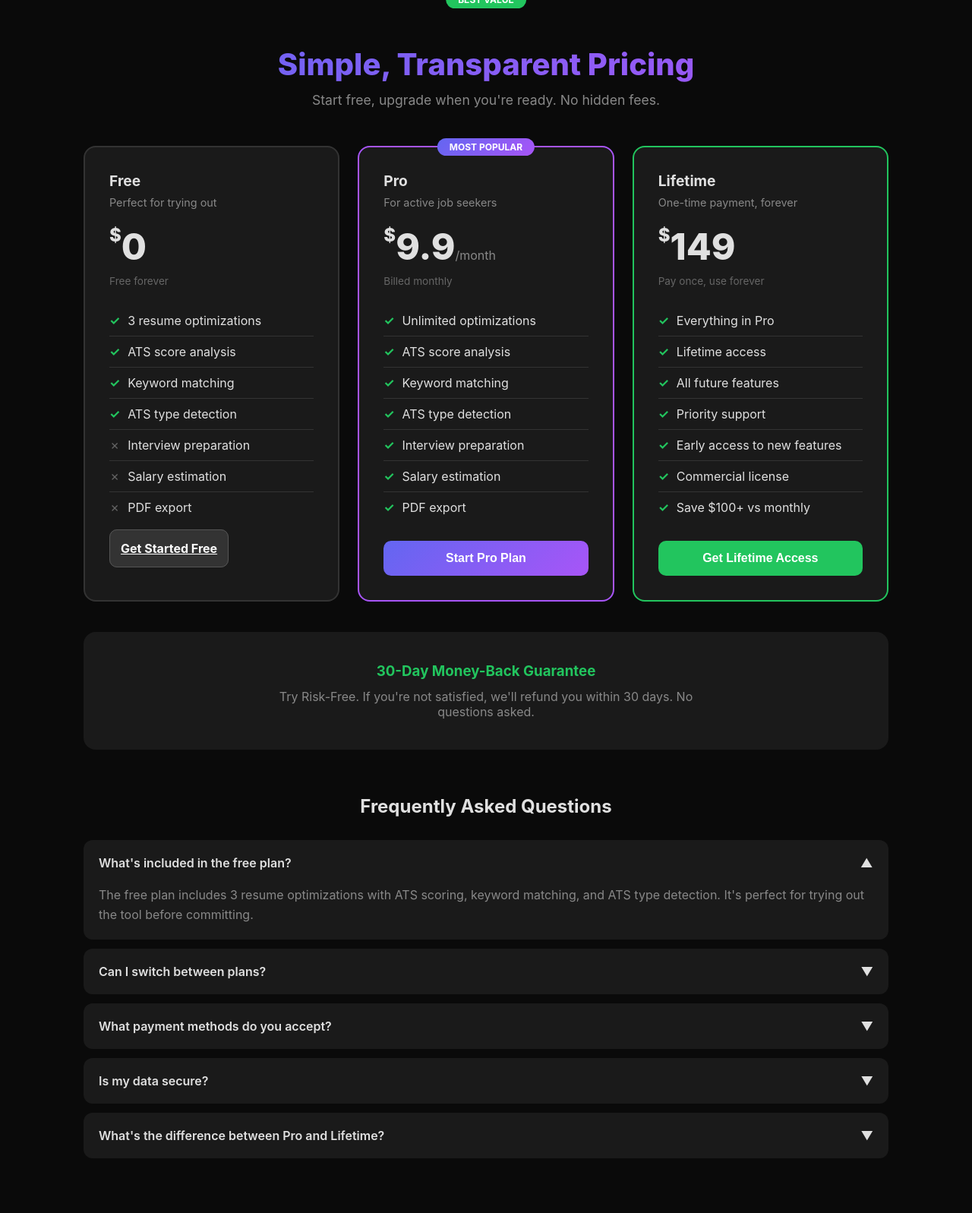
After one commit to xiamixiao64/ai-resume-optimizer, a Flask app: page /pricing in a window 1280 px wide. The commit adds this page. Shown: the whole page at 76% size. Run offline with Flask 3, Linux system fonts and the light colour scheme; some libraries are stand-ins or nearby versions.

Commit message:
feat: add pricing page, next-step guidance, and UX improvements
New features:
- Pricing page with 3 tiers: Free, Pro (.9/mo), Lifetime ()
- Next-step guidance on result page connecting all features
- Enhanced mode usage tracking and analytics

UI improvements:
- Added Interview and Salary to homepage features
- Added usage tip below mode selector
- Added pricing link to navigation
- Result page now shows 4 action cards for next steps

Analytics:
- Enhanced optimize_complete event with more data
- Added /api/analytics/modes endpoint for admin

Tests: 30/30 passing

```diff
--- a/routes/optimize.py
+++ b/routes/optimize.py
@@ -440,7 +440,13 @@ TARGET JOB:
         "improvements_count": len(data.get("improvements", []))
     }
 
-    track_event(user_id, 'optimize_complete', {'mode': mode, 'score': data.get("ats_score", 0)})
+    track_event(user_id, 'optimize_complete', {
+        'mode': mode,
+        'score': data.get("ats_score", 0),
+        'has_job_description': bool(job_description),
+        'resume_length': len(resume_text),
+        'improvements_count': len(data.get("improvements", []))
+    })
     save_history({
         'id': proof_id, 'user_id': user_id,
         'resume_text': resume_text[:2000], 'job_description': jd[:1000],
@@ -584,6 +590,37 @@ def track_event_api():
     return jsonify({'status': 'ok'})
 
 
+@optimize_bp.route('/api/analytics/modes')
+def get_mode_analytics():
+    """Get mode usage analytics (admin only)"""
+    user_id = get_user_id()
+    if not user_id:
+        return jsonify({'error': 'Not logged in'}), 401
+
+    from services.storage import get_admin_stats
+    stats = get_admin_stats()
+
+    # Count mode usage from events
+    mode_counts = {}
+    for event in stats.get('event_counts', {}):
+        if 'optimize' in event:
+            mode = event.split('_')[-1] if '_' in event else 'unknown'
+            mode_counts[mode] = stats['event_counts'][event]
+
+    return jsonify({
+        'total_users': stats['total_users'],
+        'total_events': stats['total_events'],
+        'mode_usage': mode_counts
+    })
+
+
+@optimize_bp.route('/pricing')
+def pricing_page():
+    """Pricing page with multiple tiers"""
+    user = get_user_by_id(session.get('user_id'))
+    return render_template('pricing.html', user=user)
+
+
 @optimize_bp.route('/api/create-checkout', methods=['POST'])
 def create_checkout():
     if not LEMONSQUEEZY_API_KEY:
--- /dev/null
+++ b/templates/pricing.html
@@ -0,0 +1,167 @@
+<!DOCTYPE html>
+<html lang="en">
+<head>
+    <meta charset="UTF-8">
+    <meta name="viewport" content="width=device-width, initial-scale=1.0">
+    <title>Pricing - ResumeForge AI</title>
+    <style>
+        * { margin: 0; padding: 0; box-sizing: border-box; }
+        body { font-family: -apple-system, BlinkMacSystemFont, 'Segoe UI', sans-serif; background: #0a0a0a; color: #e0e0e0; min-height: 100vh; }
+        .container { max-width: 1100px; margin: 0 auto; padding: 60px 20px; }
+        h1 { font-size: 2.5rem; font-weight: 800; text-align: center; background: linear-gradient(135deg, #6366f1, #a855f7); -webkit-background-clip: text; -webkit-text-fill-color: transparent; margin-bottom: 12px; }
+        .subtitle { text-align: center; color: #888; font-size: 1.1rem; margin-bottom: 50px; }
+        .pricing-grid { display: grid; grid-template-columns: repeat(3, 1fr); gap: 24px; margin-bottom: 40px; }
+        .pricing-card { background: #1a1a1a; border-radius: 16px; padding: 32px; border: 2px solid #333; transition: transform 0.2s, border-color 0.2s; }
+        .pricing-card:hover { transform: translateY(-4px); }
+        .pricing-card.popular { border-color: #a855f7; position: relative; }
+        .pricing-card.popular::before { content: 'MOST POPULAR'; position: absolute; top: -12px; left: 50%; transform: translateX(-50%); background: linear-gradient(135deg, #6366f1, #a855f7); color: #fff; padding: 4px 16px; border-radius: 20px; font-size: 0.75rem; font-weight: 700; }
+        .pricing-card.lifetime { border-color: #22c55e; }
+        .pricing-card.lifetime::before { content: 'BEST VALUE'; position: absolute; top: -12px; left: 50%; transform: translateX(-50%); background: #22c55e; color: #fff; padding: 4px 16px; border-radius: 20px; font-size: 0.75rem; font-weight: 700; }
+        .plan-name { font-size: 1.2rem; font-weight: 700; margin-bottom: 8px; }
+        .plan-desc { color: #888; font-size: 0.9rem; margin-bottom: 20px; }
+        .price { font-size: 3rem; font-weight: 800; margin-bottom: 8px; }
+        .price .currency { font-size: 1.5rem; vertical-align: top; }
+        .price .period { font-size: 1rem; color: #888; font-weight: 400; }
+        .price-note { color: #666; font-size: 0.85rem; margin-bottom: 24px; }
+        .features { list-style: none; margin-bottom: 24px; }
+        .features li { padding: 10px 0; border-bottom: 1px solid #333; display: flex; align-items: center; gap: 10px; }
+        .features li:last-child { border-bottom: none; }
+        .features .check { color: #22c55e; font-weight: bold; }
+        .features .cross { color: #666; }
+        .cta-btn { width: 100%; padding: 14px; border-radius: 10px; font-size: 1rem; font-weight: 700; cursor: pointer; border: none; transition: opacity 0.2s; }
+        .cta-btn:hover { opacity: 0.9; }
+        .cta-btn.primary { background: linear-gradient(135deg, #6366f1, #a855f7); color: #fff; }
+        .cta-btn.success { background: #22c55e; color: #fff; }
+        .cta-btn.secondary { background: #333; color: #fff; border: 1px solid #555; }
+        .guarantee { text-align: center; padding: 40px 20px; background: #1a1a1a; border-radius: 16px; margin-top: 40px; }
+        .guarantee h3 { color: #22c55e; margin-bottom: 12px; }
+        .guarantee p { color: #888; max-width: 600px; margin: 0 auto; }
+        .faq-section { margin-top: 60px; }
+        .faq-section h2 { text-align: center; margin-bottom: 30px; }
+        .faq-item { background: #1a1a1a; border-radius: 12px; margin-bottom: 12px; overflow: hidden; }
+        .faq-q { padding: 20px; cursor: pointer; display: flex; justify-content: space-between; align-items: center; font-weight: 600; }
+        .faq-q:hover { background: #222; }
+        .faq-a { padding: 0 20px 20px; color: #888; line-height: 1.6; display: none; }
+        .faq-item.open .faq-a { display: block; }
+        .faq-item.open .faq-q span { transform: rotate(180deg); }
+        .faq-q span { transition: transform 0.2s; }
+        @media (max-width: 768px) { .pricing-grid { grid-template-columns: 1fr; } }
+    </style>
+</head>
+<body>
+    <div class="container">
+        <h1>Simple, Transparent Pricing</h1>
+        <p class="subtitle">Start free, upgrade when you're ready. No hidden fees.</p>
+
+        <div class="pricing-grid">
+            <!-- Free Plan -->
+            <div class="pricing-card">
+                <div class="plan-name">Free</div>
+                <div class="plan-desc">Perfect for trying out</div>
+                <div class="price"><span class="currency">$</span>0</div>
+                <div class="price-note">Free forever</div>
+                <ul class="features">
+                    <li><span class="check">✓</span> 3 resume optimizations</li>
+                    <li><span class="check">✓</span> ATS score analysis</li>
+                    <li><span class="check">✓</span> Keyword matching</li>
+                    <li><span class="check">✓</span> ATS type detection</li>
+                    <li><span class="cross">✗</span> Interview preparation</li>
+                    <li><span class="cross">✗</span> Salary estimation</li>
+                    <li><span class="cross">✗</span> PDF export</li>
+                </ul>
+                <a href="/register" class="cta-btn secondary">Get Started Free</a>
+            </div>
+
+            <!-- Pro Monthly -->
+            <div class="pricing-card popular">
+                <div class="plan-name">Pro</div>
+                <div class="plan-desc">For active job seekers</div>
+                <div class="price"><span class="currency">$</span>9.9<span class="period">/month</span></div>
+                <div class="price-note">Billed monthly</div>
+                <ul class="features">
+                    <li><span class="check">✓</span> Unlimited optimizations</li>
+                    <li><span class="check">✓</span> ATS score analysis</li>
+                    <li><span class="check">✓</span> Keyword matching</li>
+                    <li><span class="check">✓</span> ATS type detection</li>
+                    <li><span class="check">✓</span> Interview preparation</li>
+                    <li><span class="check">✓</span> Salary estimation</li>
+                    <li><span class="check">✓</span> PDF export</li>
+                </ul>
+                <button class="cta-btn primary" onclick="checkout('monthly')">Start Pro Plan</button>
+            </div>
+
+            <!-- Lifetime -->
+            <div class="pricing-card lifetime">
+                <div class="plan-name">Lifetime</div>
+                <div class="plan-desc">One-time payment, forever</div>
+                <div class="price"><span class="currency">$</span>149</div>
+                <div class="price-note">Pay once, use forever</div>
+                <ul class="features">
+                    <li><span class="check">✓</span> Everything in Pro</li>
+                    <li><span class="check">✓</span> Lifetime access</li>
+                    <li><span class="check">✓</span> All future features</li>
+                    <li><span class="check">✓</span> Priority support</li>
+                    <li><span class="check">✓</span> Early access to new features</li>
+                    <li><span class="check">✓</span> Commercial license</li>
+                    <li><span class="check">✓</span> Save $100+ vs monthly</li>
+                </ul>
+                <button class="cta-btn success" onclick="checkout('lifetime')">Get Lifetime Access</button>
+            </div>
+        </div>
+
+        <div class="guarantee">
+            <h3>30-Day Money-Back Guarantee</h3>
+            <p>Try Risk-Free. If you're not satisfied, we'll refund you within 30 days. No questions asked.</p>
+        </div>
+
+        <div class="faq-section">
+            <h2>Frequently Asked Questions</h2>
+
+            <div class="faq-item open">
+                <div class="faq-q" onclick="this.parentElement.classList.toggle('open')">What's included in the free plan? <span>▼</span></div>
+                <div class="faq-a">The free plan includes 3 resume optimizations with ATS scoring, keyword matching, and ATS type detection. It's perfect for trying out the tool before committing.</div>
+            </div>
+
+            <div class="faq-item">
+                <div class="faq-q" onclick="this.parentElement.classList.toggle('open')">Can I switch between plans? <span>▼</span></div>
+                <div class="faq-a">Yes! You can upgrade or downgrade at any time. When upgrading, you'll get immediate access to all features. When downgrading, your current billing period will complete.</div>
+            </div>
+
+            <div class="faq-item">
+                <div class="faq-q" onclick="this.parentElement.classList.toggle('open')">What payment methods do you accept? <span>▼</span></div>
+                <div class="faq-a">We accept all major credit cards, PayPal, and Apple Pay through our secure payment processor LemonSqueezy.</div>
+            </div>
+
+            <div class="faq-item">
+                <div class="faq-q" onclick="this.parentElement.classList.toggle('open')">Is my data secure? <span>▼</span></div>
+                <div class="faq-a">Absolutely. Your resume is processed in real-time and never stored on our servers. We use industry-standard encryption and comply with GDPR regulations.</div>
+            </div>
+
+            <div class="faq-item">
+                <div class="faq-q" onclick="this.parentElement.classList.toggle('open')">What's the difference between Pro and Lifetime? <span>▼</span></div>
+                <div class="faq-a">Pro is a monthly subscription at $9.9/month. Lifetime is a one-time payment of $149 that gives you permanent access to all current and future features. Lifetime saves you over $100 compared to 12 months of Pro.</div>
+            </div>
+        </div>
+    </div>
+
+    <script>
+        async function checkout(plan) {
+            try {
+                const resp = await fetch('/api/create-checkout', {
+                    method: 'POST',
+                    headers: { 'Content-Type': 'application/json' },
+                    body: JSON.stringify({ plan: plan })
+                });
+                const data = await resp.json();
+                if (data.checkout_url) {
+                    window.location.href = data.checkout_url;
+                } else {
+                    alert('Payment system not configured. Please try again later.');
+                }
+            } catch (e) {
+                alert('Error creating checkout. Please try again.');
+            }
+        }
+    </script>
+</body>
+</html>
```
Also changed, not shown: templates/index.html (+5 -3 lines), templates/result.html (+34 -4 lines).
